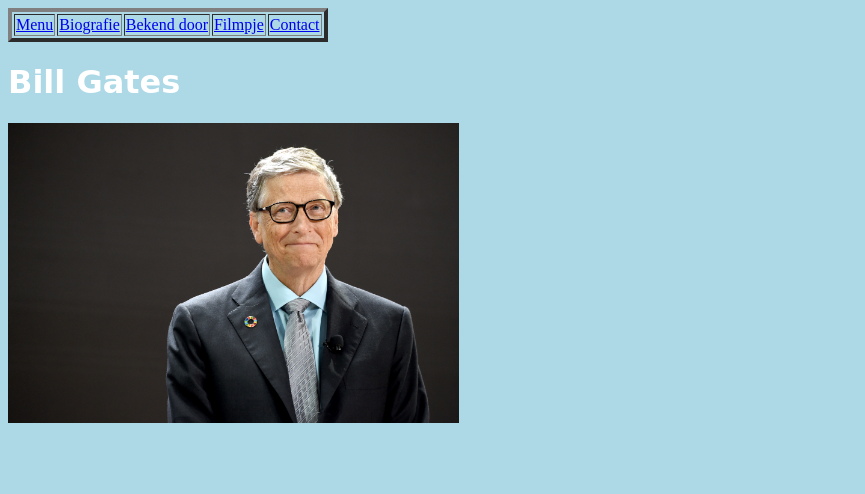
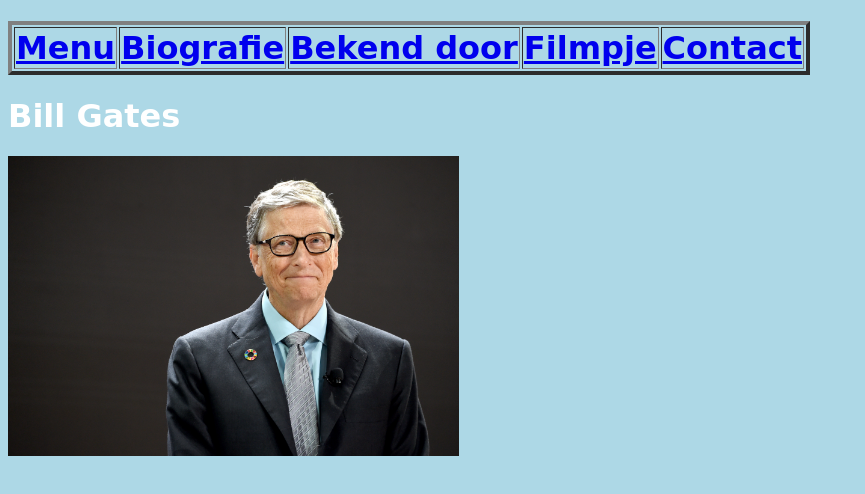
Before and after one commit to Coco-dj/Bill-Gates, a plain HTML site: page index.html in a window 1280 px wide. Shown: the whole page, without its empty margins (0-865 px from the left). Drawn offline with Linux system fonts and the light colour scheme.

Commit message:
Update index.html

```diff
--- a/index.html
+++ b/index.html
@@ -21,7 +21,7 @@
   }
 </style>
 </head>
-<table border = 4px>
+<h1><table border = 4px>
     <tr>
       <td><a href="index.html"> Menu</a></td>
       <td><a href="biografie.html"> Biografie</a></td>
@@ -29,7 +29,7 @@
       <td><a href="filmpje.html"> Filmpje</a></td>
       <td><a href="contact.html"> Contact</a></td>
     </tr>
-  </table>
+  </table></h1>
 <h1>Bill Gates</h1>
 <img src="bill gates.jpg" height="300">
   </body>
```
